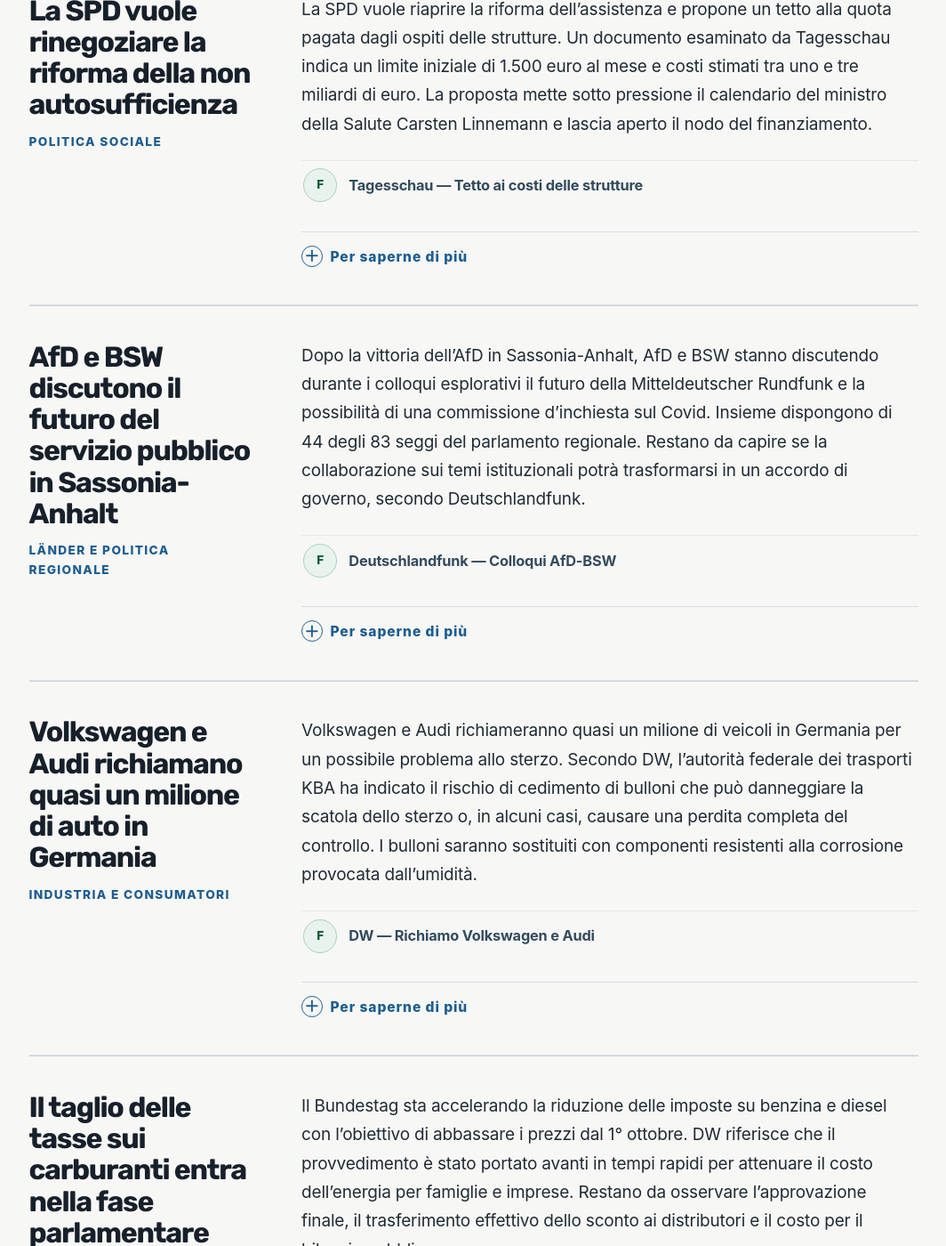
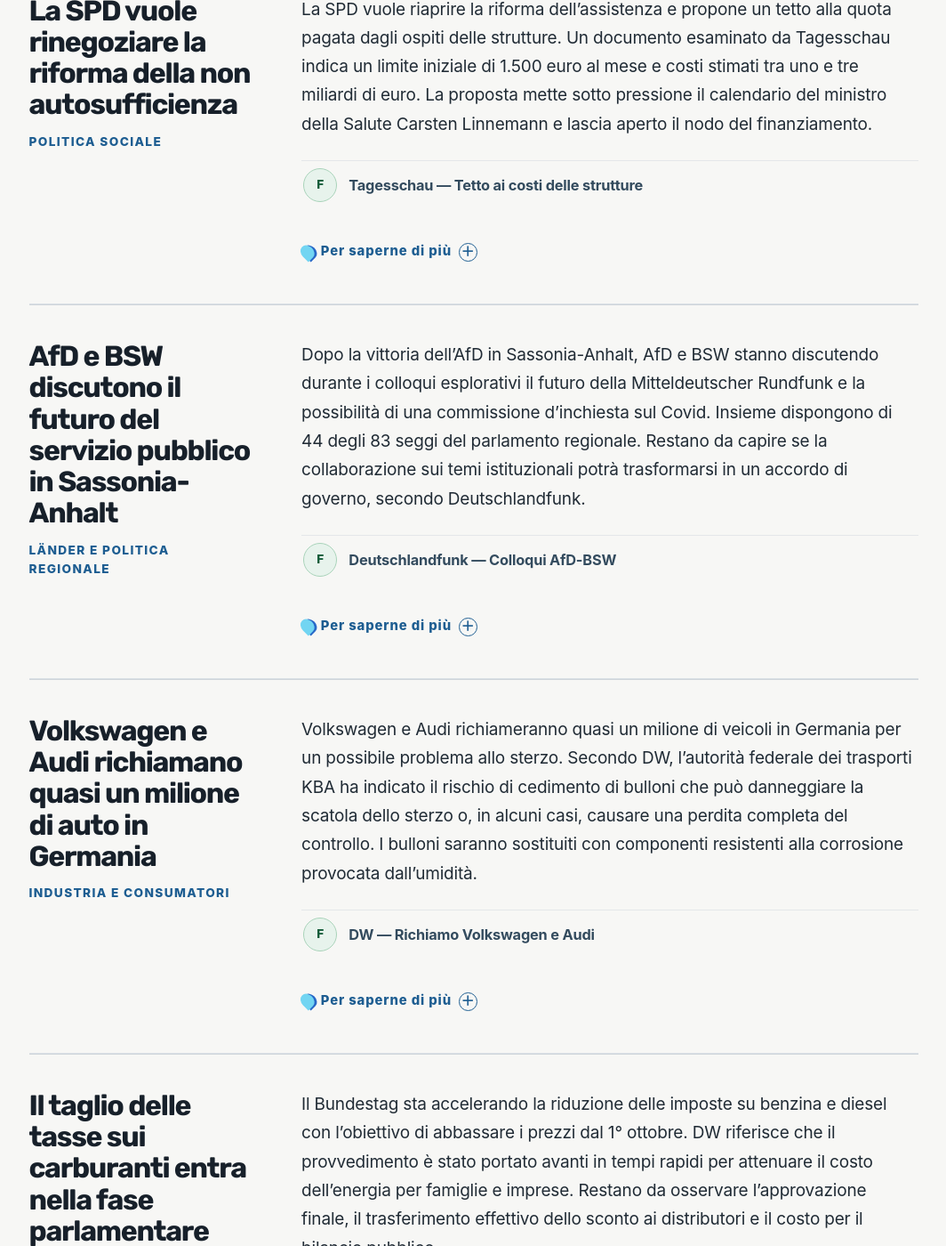
Before and after one commit to ottoottone/prj-news-mattino, a Jekyll site: the page built from index.html, in a window 1280 px wide and 1400 px high, scrolled down 843 px. Shown: the whole window at 89% size, without its empty margins (56-1120 px from the left). Built offline with Jekyll 4.4.1, drawn with Linux system fonts in a browser that asks for light colours; some web fonts are replaced; the list of posts is cut into pages by our own code.

Commit message:
style: integrate related reading section

```diff
--- a/assets/css/briefing.css
+++ b/assets/css/briefing.css
@@ -156,15 +156,17 @@
 .theme-nord-dark .watch-today, .theme-nord-dark .sources-section { border-color:#6d879a; }
 .theme-nord-dark .watch-note { border-left-color:#e8c76c; }
 
-.more-to-know { margin-top:1.25rem; border-top:1px solid #d7dde1; padding-top:.8rem; }
-.more-to-know summary { color:#1d5d91; cursor:pointer; font-size:.82rem; font-weight:800; letter-spacing:.06em; list-style:none; }
+.more-to-know { margin-top:1.15rem; padding-top:.7rem; }
+.more-to-know summary { display:inline-flex; align-items:center; gap:.42rem; color:#1d5d91; cursor:pointer; font-size:.78rem; font-weight:800; letter-spacing:.06em; list-style:none; }
 .more-to-know summary::-webkit-details-marker { display:none; }
-.more-to-know summary::before { content:"＋"; display:inline-flex; align-items:center; justify-content:center; width:1.25rem; height:1.25rem; margin-right:.45rem; border:1px solid currentColor; border-radius:50%; font-size:.9rem; line-height:1; }
-.more-to-know[open] summary::before { content:"−"; }
-.more-to-know ul { display:flex; flex-wrap:wrap; gap:.5rem 1rem; margin:.8rem 0 0; padding:0; list-style:none; }
-.more-to-know li { font-size:.86rem; }
-.more-to-know a { color:#334b5e; text-decoration:underline; text-decoration-thickness:1px; text-underline-offset:3px; }
-.theme-nord-dark .more-to-know { border-color:#344656; }
+.more-to-know summary::before { content:""; display:inline-block; width:.72rem; height:.92rem; background:#72d5f2; border-radius:50% 50% 50% 0; transform:rotate(-45deg); box-shadow:2px 2px 0 #2868c7; }
+.more-to-know summary::after { content:"＋"; display:inline-flex; align-items:center; justify-content:center; width:1.1rem; height:1.1rem; border:1px solid currentColor; border-radius:50%; font-size:.78rem; line-height:1; }
+.more-to-know[open] { background:#eff9fb; border-left:3px solid #72d5f2; padding:.8rem .9rem .85rem; border-radius:0 .7rem .7rem 0; }
+.more-to-know[open] summary::after { content:"−"; }
+.more-to-know ul { display:flex; flex-wrap:wrap; gap:.45rem 1.15rem; margin:.75rem 0 0; padding:0; list-style:none; }
+.more-to-know li { font-size:.84rem; }
+.more-to-know a { color:#2868c7; text-decoration:underline; text-decoration-thickness:1px; text-underline-offset:3px; }
+.theme-nord-dark .more-to-know[open] { background:#172d39; border-left-color:#72d5f2; }
 .theme-nord-dark .more-to-know summary, .theme-nord-dark .more-to-know a { color:#9bd3ff; }
 @media (max-width:600px) { .more-to-know ul { display:grid; gap:.45rem; } }
 
```
